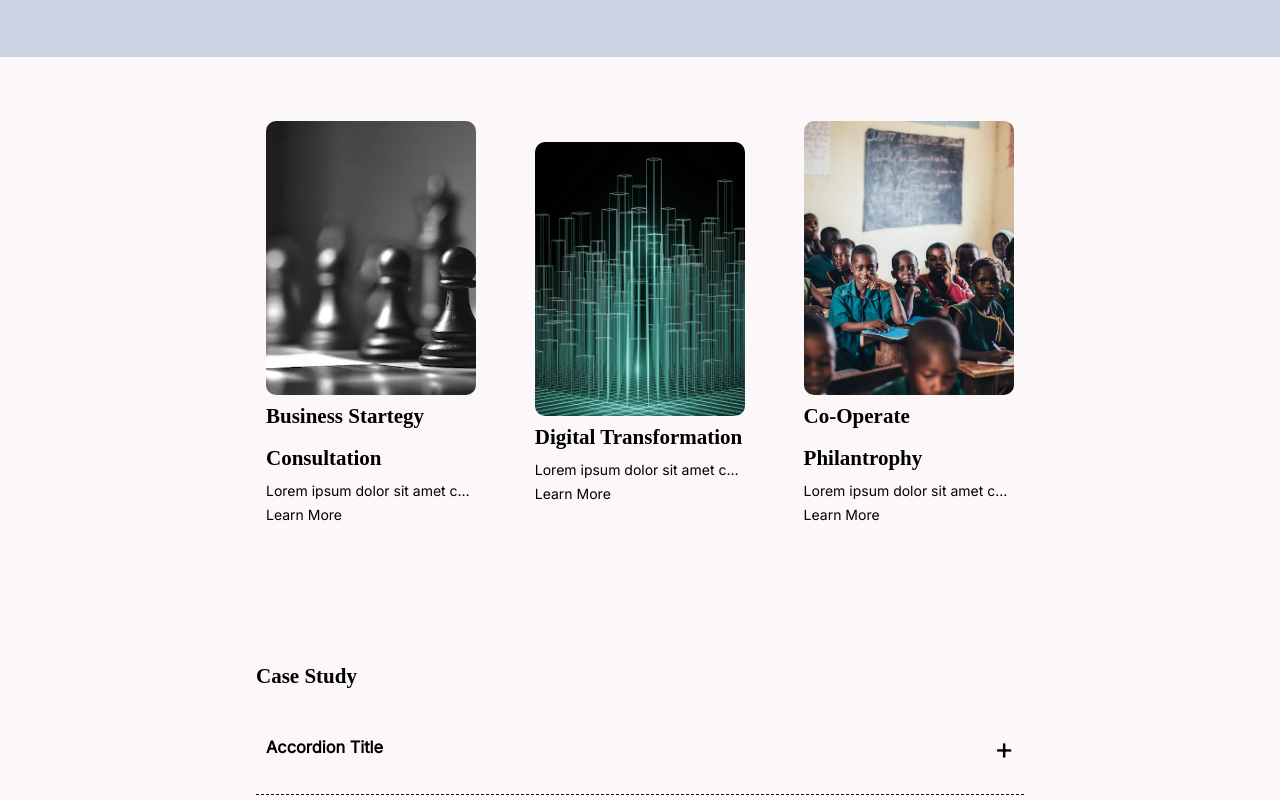
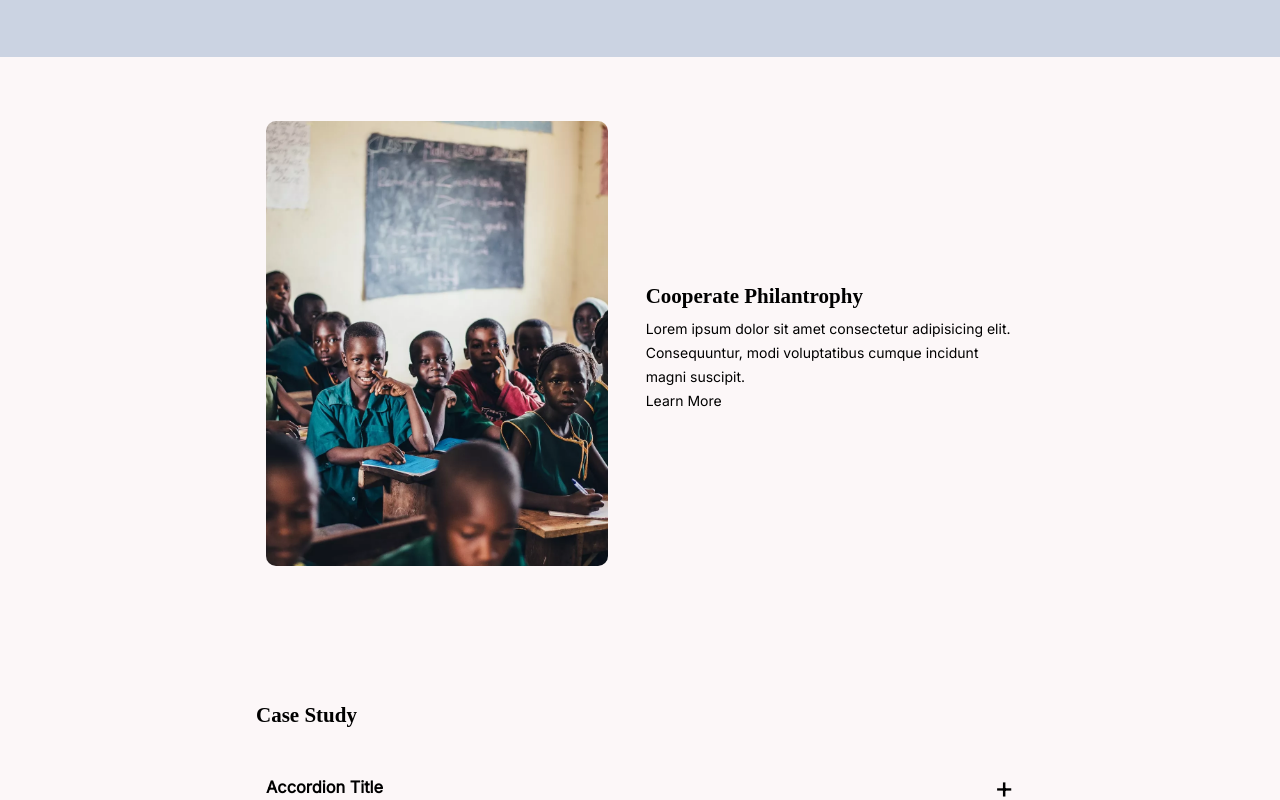
Before and after one commit to Ph-uad/adebouge, a React (Create React App) app: page / in a window 1280 px wide. Shown: the part 500-1300 px from the top of the page. Built offline with nearby package versions, Linux system fonts and the light colour scheme; a web font is replaced by a local one.

Commit message:
service data list updated (remove  other two services)

```diff
--- a/src/container/services/Services.js
+++ b/src/container/services/Services.js
@@ -7,17 +7,17 @@ const Services = ({ data }) => {
   const [selectedId, setSelectedId] = useState(null)
 
   const list = data?.map((item, i) => (
-    <motion.li key={ i } className={ `item ${classes.list}` } layoutId={ item.id } onClick={ () => setSelectedId(item) }>
-      <a href="#more-info">
-        <figure className={ classes.list__figure }>
-          <img src={ item.poster } alt={ item.title } />
-        </figure>
-        <article>
-          <h2 className='heading-secondary'>{ item.title }</h2>
-          <p className='text-ellipse'>Lorem ipsum dolor sit amet consectetur adipisicing elit. Consequuntur, modi voluptatibus cumque incidunt magni suscipit.</p>
-        </article>
+    <motion.li key={ i } className={ `item ${classes.list} flex` } layoutId={ item.id } onClick={ () => setSelectedId(item) }>
+      {/* <a href="#more-info"> */ }
+      <figure >
+        <img src={ item.poster } alt={ item.title } />
+      </figure>
+      <article>
+        <h2 className='heading-secondary'>{ item.title }</h2>
+        <p className=''>Lorem ipsum dolor sit amet consectetur adipisicing elit. Consequuntur, modi voluptatibus cumque incidunt magni suscipit.</p>
         <button href="" className="link">Learn More</button>
-      </a>
+      </article>
+      {/* </a> */ }
     </motion.li>
   ))
 
--- a/src/pages/App.js
+++ b/src/pages/App.js
@@ -1,5 +1,5 @@
-import { Digital, Philantrophy, Strategy } from "../assets";
-import { Form, Header, Nav } from "../components";
+import { Philantrophy } from "../assets";
+import { Footer, Form, Header, Nav } from "../components";
 import { CaseStudy, Services } from "../container";
 import './App.scss'
 
@@ -8,15 +8,7 @@ const App = () => {
 
     const data = [
         {
-            title: "Business Startegy Consultation",
-            poster: Strategy,
-        },
-        {
-            title: "Digital Transformation",
-            poster: Digital,
-        },
-        {
-            title: "Co-operate Philantrophy",
+            title: "Cooperate Philantrophy",
             poster: Philantrophy,
         }
     ]
@@ -24,10 +16,11 @@ const App = () => {
     return (
         <>
             <Nav />
-            <Header/>
+            <Header />
             <Services data={ data } />
             <CaseStudy />
             <Form />
+            <Footer />
         </>
     )
 }
--- a/src/pages/App.scss
+++ b/src/pages/App.scss
@@ -1,7 +1,7 @@
 .flex {
   display: flex;
   gap: 5%;
-  justify-content: space-between;
+
   align-items: center;
 }
 
```
